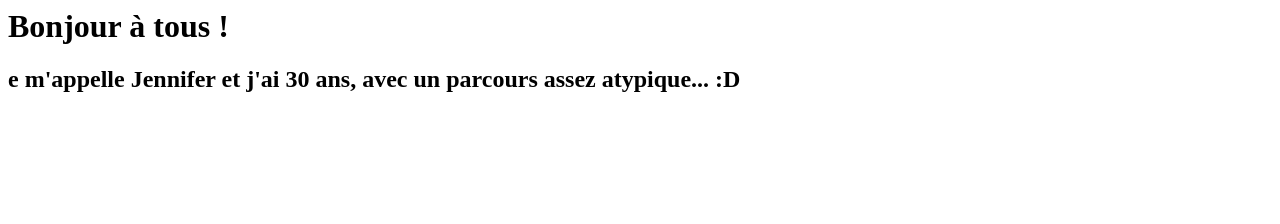
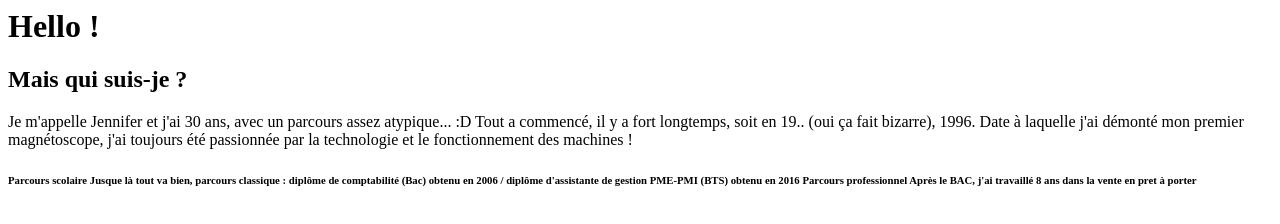
Before and after one commit to Hereata/introducing-page, a plain HTML site: page Index.html in a window 1280 px wide. Drawn offline with Linux system fonts and the light colour scheme.

Commit message:
Update Index.html

```diff
--- a/Index.html
+++ b/Index.html
@@ -1,2 +1,12 @@
-<h1>Bonjour à tous !</h1>
-<h2>e m'appelle Jennifer et j'ai 30 ans, avec un parcours assez atypique... :D</h2>
+<h1>Hello !</h1>
+
+<h2>Mais qui suis-je ?</h2>
+Je m'appelle Jennifer et j'ai 30 ans, avec un parcours assez atypique... :D
+Tout a commencé, il y a fort longtemps, soit en 19.. (oui ça fait bizarre), 1996. Date à laquelle j'ai démonté mon premier magnétoscope, j'ai toujours été passionnée par la technologie et le fonctionnement des machines !
+
+<h6>Parcours scolaire</6>
+Jusque là tout va bien, parcours classique : diplôme de comptabilité (Bac) obtenu en 2006 / diplôme d'assistante de gestion PME-PMI (BTS) obtenu en 2016
+
+<h9>Parcours professionnel</9>
+
+Après le BAC, j'ai travaillé 8 ans dans la vente en pret à porter
```
